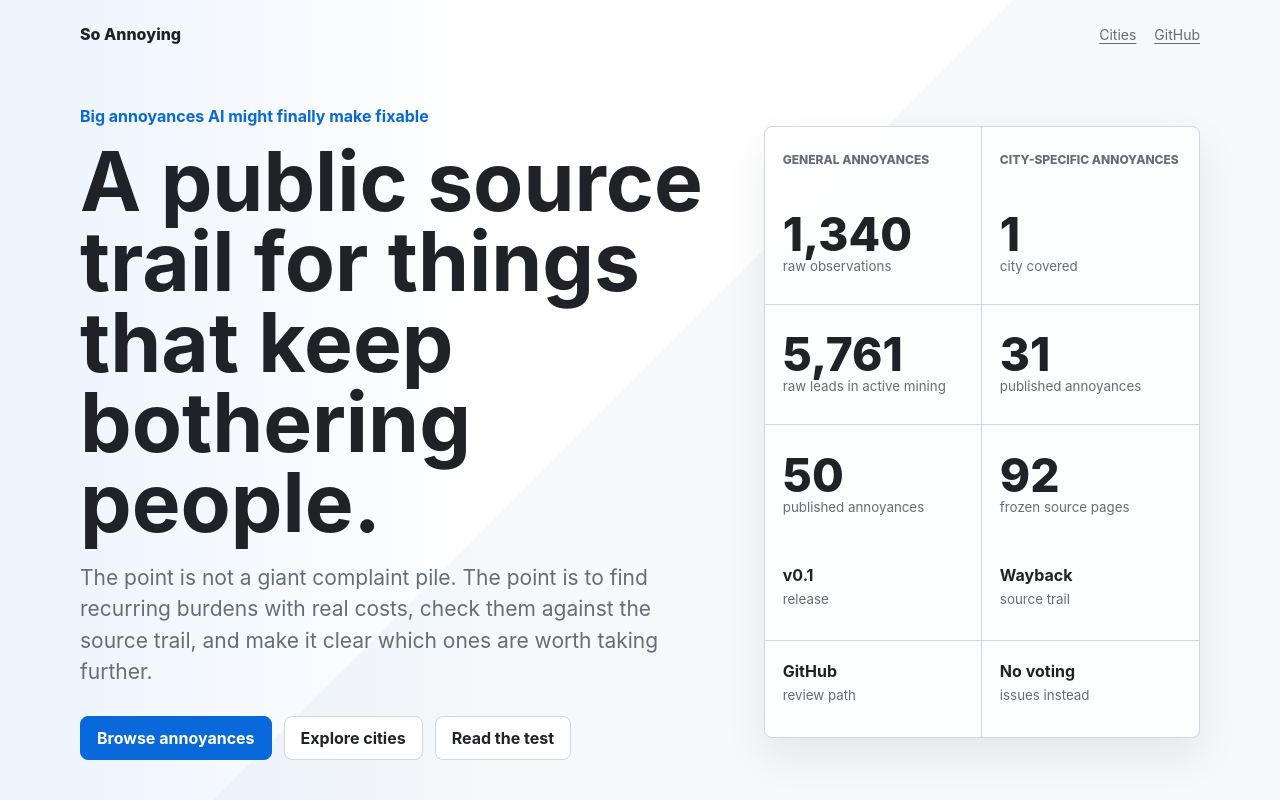
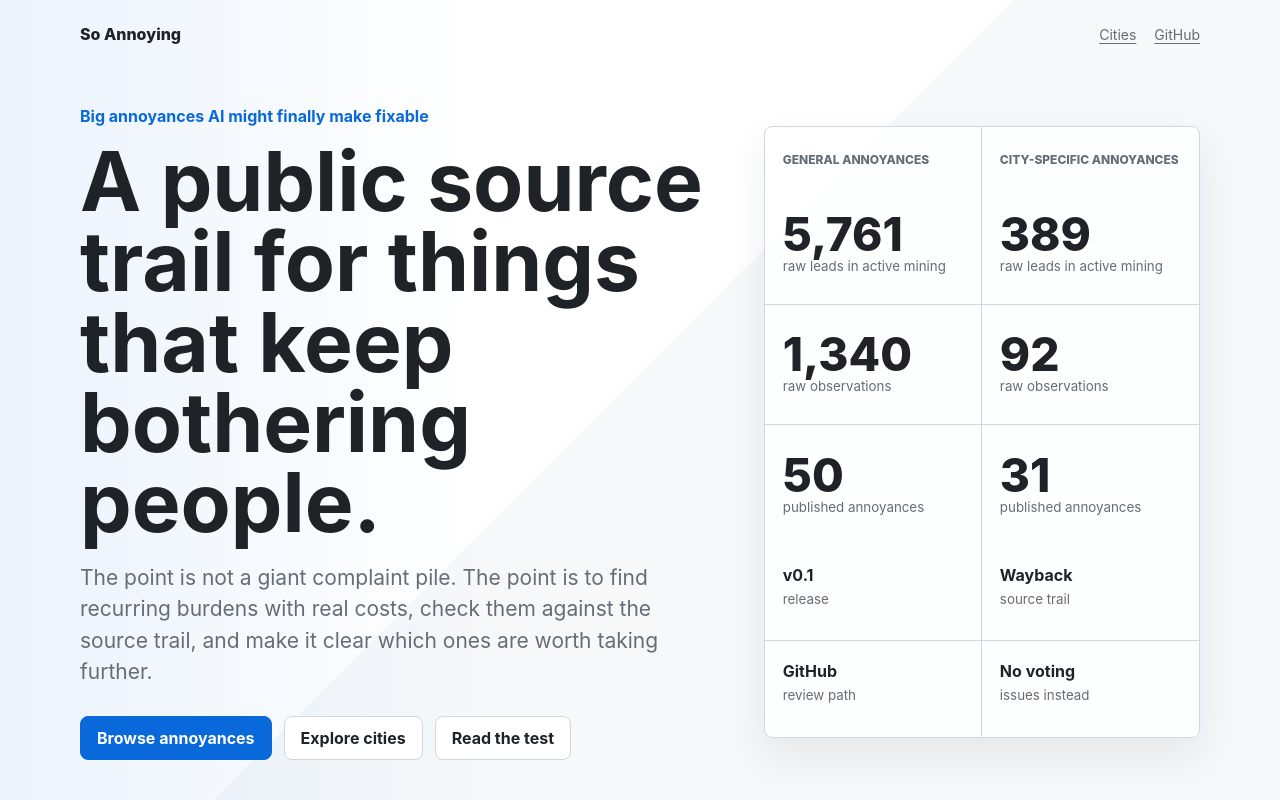
Before and after one commit to pauljump/soannoying, a website: page docs/index.html in a window 1280 px wide. Shown: the top 800 px of the page. Drawn offline with Linux system fonts and the light colour scheme.

Commit message:
fix: mirror city and general funnels

```diff
--- a/docs/highlights.js
+++ b/docs/highlights.js
@@ -1388,9 +1388,9 @@ window.SO_ANNOYING_DATA = {
     }
   ],
   "cityStats": {
-    "cityCount": 1,
-    "finalCount": 31,
-    "sourcePages": 92
+    "rawLeads": 389,
+    "rawObservations": 92,
+    "finalCount": 31
   },
   "highlights": [
     {
--- a/docs/index.html
+++ b/docs/index.html
@@ -33,12 +33,12 @@
             <section class="stat-group">
               <p class="stat-heading">General annoyances</p>
               <div class="stat">
+                <span>5,761</span>
+                <small>raw leads in active mining</small>
+              </div>
+              <div class="stat">
                 <span id="totalObservations">1,340</span>
                 <small>raw observations</small>
-              </div>
-              <div class="stat">
-                <span>5,761</span>
-                <small>raw leads in active mining</small>
               </div>
               <div class="stat">
                 <span id="publishedFinalCount">50</span>
@@ -48,16 +48,16 @@
             <section class="stat-group">
               <p class="stat-heading">City-specific annoyances</p>
               <div class="stat">
-                <span id="cityCount">1</span>
-                <small>city covered</small>
+                <span id="cityRawLeads">389</span>
+                <small>raw leads in active mining</small>
+              </div>
+              <div class="stat">
+                <span id="cityRawObservations">92</span>
+                <small>raw observations</small>
               </div>
               <div class="stat">
                 <span id="cityFinalCount">31</span>
                 <small>published annoyances</small>
-              </div>
-              <div class="stat">
-                <span id="citySourcePages">92</span>
-                <small>frozen source pages</small>
               </div>
             </section>
           </div>
--- a/docs/site.js
+++ b/docs/site.js
@@ -5,9 +5,9 @@ const emptyState = document.querySelector("#emptyState");
 const searchInput = document.querySelector("#searchInput");
 const totalObservations = document.querySelector("#totalObservations");
 const publishedFinalCount = document.querySelector("#publishedFinalCount");
-const cityCount = document.querySelector("#cityCount");
+const cityRawLeads = document.querySelector("#cityRawLeads");
+const cityRawObservations = document.querySelector("#cityRawObservations");
 const cityFinalCount = document.querySelector("#cityFinalCount");
-const citySourcePages = document.querySelector("#citySourcePages");
 const cityList = document.querySelector("#cityList");
 const cityPanelTop = document.querySelector("#cityPanelTop");
 const cityCards = document.querySelector("#cityCards");
@@ -23,9 +23,9 @@ let activeCityId = data.cities[0]?.id;
 
 totalObservations.textContent = data.totalObservations.toLocaleString();
 publishedFinalCount.textContent = data.generalStats.publishedCount.toLocaleString();
-cityCount.textContent = data.cityStats.cityCount.toLocaleString();
+cityRawLeads.textContent = data.cityStats.rawLeads.toLocaleString();
+cityRawObservations.textContent = data.cityStats.rawObservations.toLocaleString();
 cityFinalCount.textContent = data.cityStats.finalCount.toLocaleString();
-citySourcePages.textContent = data.cityStats.sourcePages.toLocaleString();
 
 function renderCityList() {
   cityList.replaceChildren();
--- a/scripts/build-pages.mjs
+++ b/scripts/build-pages.mjs
@@ -169,9 +169,9 @@ const payload = {
   },
   cities,
   cityStats: {
-    cityCount: cities.length,
+    rawLeads: cities.reduce((total, city) => total + city.candidateCount, 0),
+    rawObservations: cities.reduce((total, city) => total + city.sourcePages, 0),
     finalCount: cities.reduce((total, city) => total + city.finals.length, 0),
-    sourcePages: cities.reduce((total, city) => total + city.sourcePages, 0),
   },
   highlights,
 };
```
